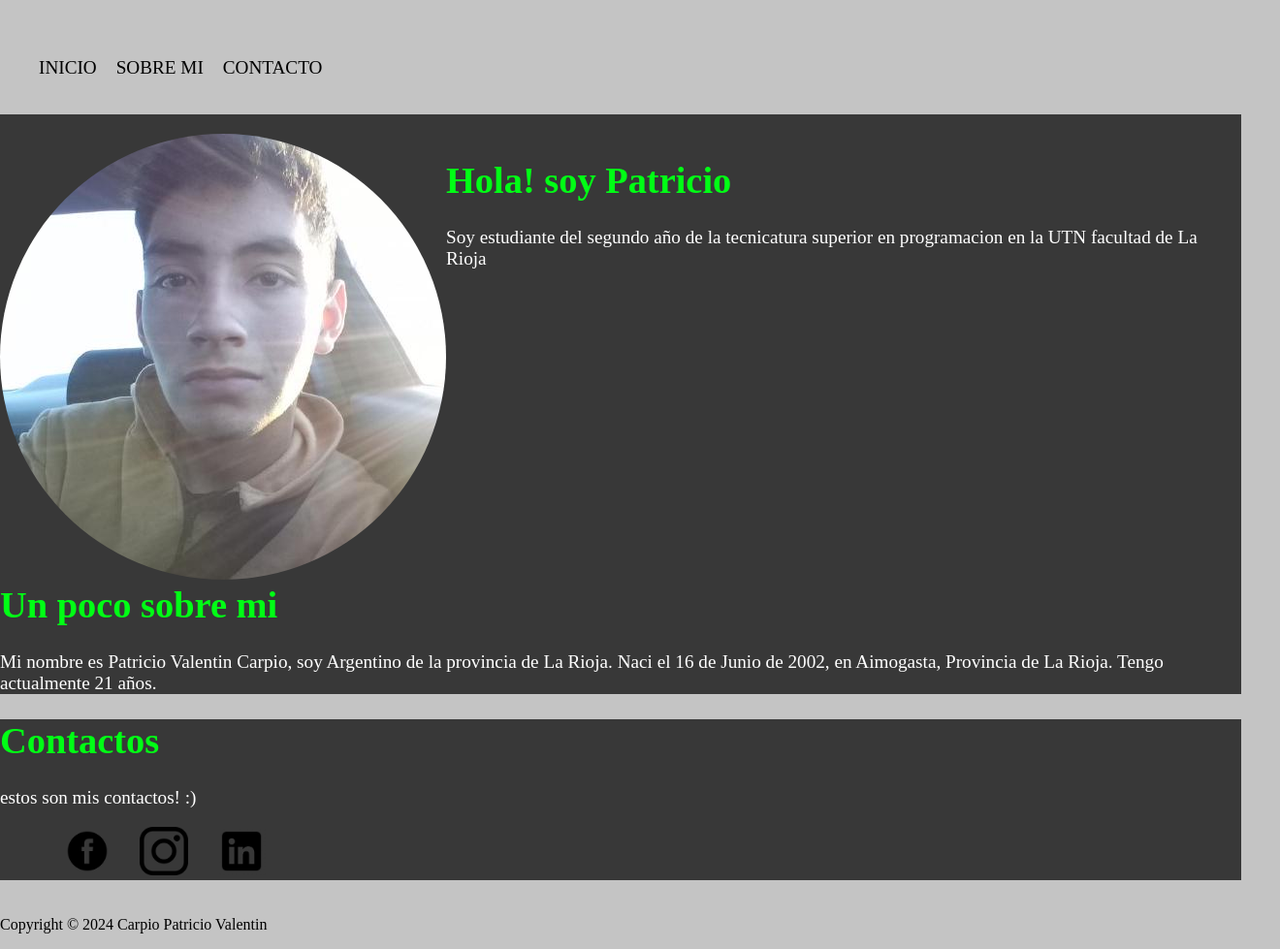
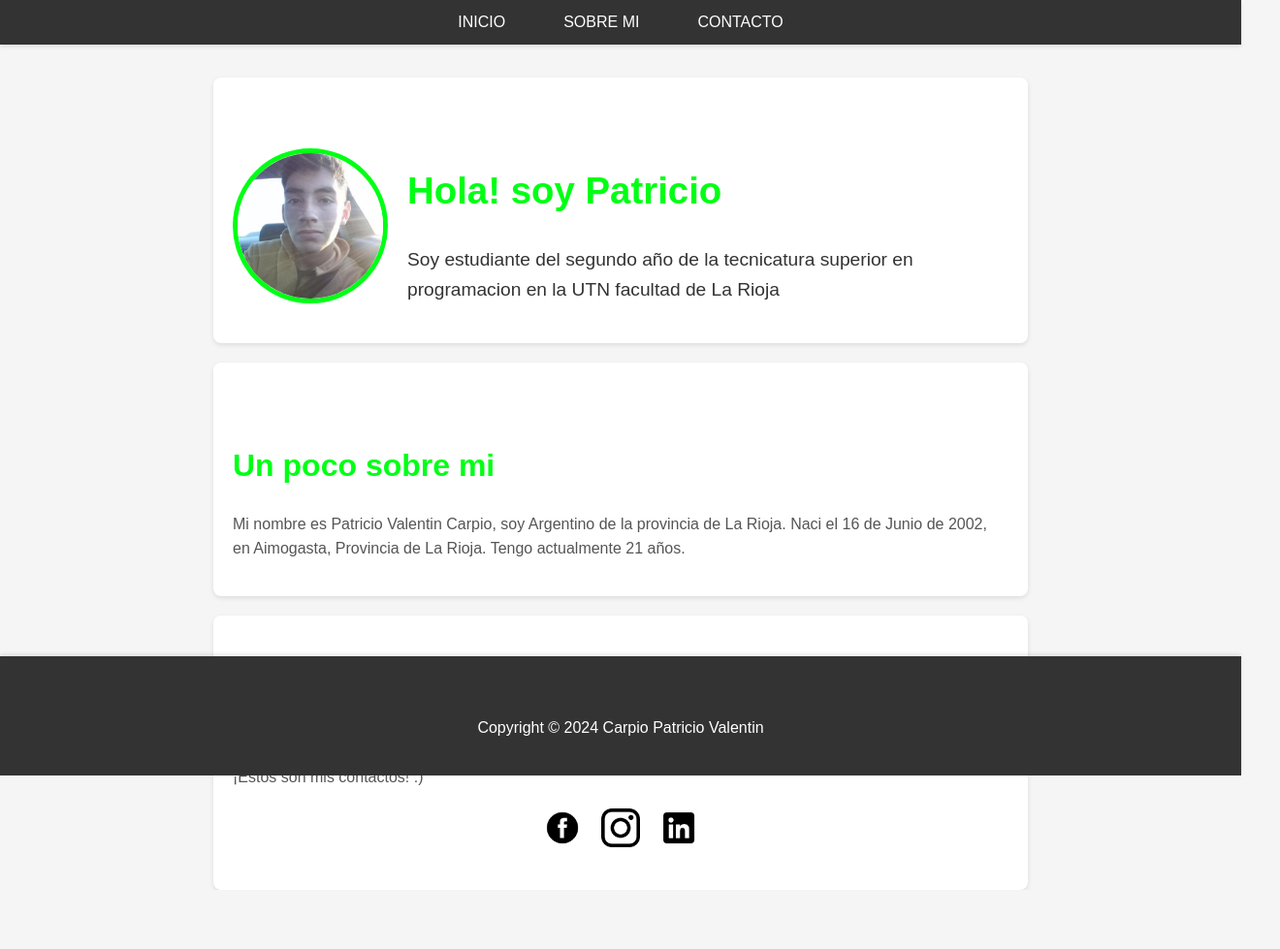
Before and after one commit to Pa7r1/Pa7r1.github.io, a plain HTML site: page index.html in a window 1280 px wide. Shown: the whole page at 97% size, 1320 px wide, since content can reach past the window. After the commit the page ends 918 px from the top, so only its background shows below. Drawn offline with Linux system fonts and the light colour scheme.

Commit message:
arreglos en html y css

```diff
--- a/index.html
+++ b/index.html
@@ -8,7 +8,6 @@
 </head>
 <body>
 
- <header>
 <header>
     <nav>
         <ul>
@@ -39,17 +38,18 @@
 </div>
 
 <div id="CONTACTO_" class="contact">
-            <h1><span style="color: rgb(0, 255, 21) ">Contactos</span></h1>
-            <p>estos son mis contactos! :)</p>
-            <ol class="redes">
-                <a href="https://www.facebook.com/patricio.carpio.3" target="_blank"><img src="recursos/facebookfoto.png" alt="Facebook"></a>
-                <a href="https://www.instagram.com/carpio_patri07/"target="_blank"><img src="recursos/instagramfoto.png"alt="Instagram"></a>
-                <a href="https://github.com/Pa7r1"target="_blank"><img src="recursos/linkedinfoto.png" alt="linkedin"></a>
-            </ol>
+    <h1><span style="color: rgb(0, 255, 21)">Contactos</span></h1>
+    <p>¡Estos son mis contactos! :)</p>
+    <ul class="redes">
+        <li><a href="https://www.facebook.com/patricio.carpio.3" target="_blank"><img src="recursos/facebookfoto.png" alt="Facebook"></a></li>
+        <li><a href="https://www.instagram.com/carpio_patri07/" target="_blank"><img src="recursos/instagramfoto.png" alt="Instagram"></a></li>
+        <li><a href="https://github.com/Pa7r1" target="_blank"><img src="recursos/linkedinfoto.png" alt="LinkedIn"></a></li>
+    </ul>
 </div>
 
 <div class="footer">
     <p><br>Copyright © 2024 Carpio Patricio Valentin</p>
 </div>
+
 </body>
 </html>
--- a/stylo.css
+++ b/stylo.css
@@ -1,88 +1,124 @@
-html{
-    background-color: rgb(196, 196, 196);
-}
-body{
-    margin: 0;
-    padding: 0%;
+/* General Styles */
+html {
+    background-color: rgb(245, 245, 245);
+    font-family: 'Arial', sans-serif;
+    color: #333;
+    scroll-behavior: smooth;
 }
 
-header{
-    margin-top: 30px;
+body {
+    margin: 0;
+    padding: 0;
+    line-height: 1.6;
 }
 
-header li{
-
+/* Header Styles */
+header {
+    background-color: #333;
+    color: white;
+    padding: 10px 0;
+    box-shadow: 0 2px 4px rgba(0, 0, 0, 0.1);
+    position: fixed;
+    width: 100%;
+    top: 0;
+    z-index: 1000;
 }
 
-header a{
-    text-decoration: none;
-    color: black;
+header nav ul {
+    display: flex;
+    justify-content: center;
+    list-style: none;
+    margin: 0;
+    padding: 0;
 }
 
-header a:hover{
-    list-style-type: none;
-    background-color: rgb(0, 255, 21);
-    animation-delay: auto;
-    color: black;
-    border-radius: 100%;
-    margin: 10px;
+header nav li {
+    margin: 0 15px;
 }
 
-header ul{
-    height: 50px;
-    width: 100%;
-    display: inline-flex;
-    color: #ade1fb;
-    font-size: larger;
-    list-style-type: none;
+header nav a {
+    color: white;
+    text-decoration: none;
+    padding: 10px 15px;
+    transition: background-color 0.3s, color 0.3s;
 }
 
-header li{
-    color:aqua;
-    display: inline;
-    padding-top: 10px;
-    margin-right: 20px;
+header nav a:hover {
+    background-color: rgb(0, 255, 21);
+    color: black;
+    border-radius: 5px;
 }
 
-.contendorImg img{
-    border-radius: 100%;
+/* Section Styles */
+.contenedor, .YO, .contact {
+    padding: 60px 20px 20px; /* Adjusted for fixed header */
+    max-width: 800px;
+    margin: 0 auto;
+    background-color: white;
+    border-radius: 8px;
+    box-shadow: 0 2px 5px rgba(0, 0, 0, 0.1);
+    margin-top: 20px;
 }
 
-.contenedor{
-    float: left;
-    width: 100%;
-    height: 8%;
-    margin: 0;
-    background-color: rgb(56, 56, 56);
-    padding-top: 20px;
+.contenedor {
     display: flex;
-    flex-direction: row;
+    align-items: center;
+    margin-top: 80px; /* Additional space for the header */
 }
 
-.textopresent{
-    color: white;
-  font-size: 1.2em;
-  margin-bottom: 10px;
-  display: block;
+.contendorImg img {
+    border-radius: 50%;
+    max-width: 150px;
+    margin-right: 20px;
+    border: 5px solid rgb(0, 255, 21);
 }
 
-.YO{
-    background-color: rgb(56, 56, 56);
-    color: white;
+.textopresent {
+    color: #333;
     font-size: 1.2em;
-    margin-bottom: 10px;
-    display: block;
 }
 
-.contact{
-    background-color: rgb(56, 56, 56);
-    color: white;
-    font-size: 1.2em;
-    margin-bottom: 10px;display: block;
+.YO h1, .contact h1 {
+    color: rgb(0, 255, 21);
 }
 
-.redes a img{
-    width: 50px;
-    height: auto;
-    margin-left: 2%;
+.YO p, .contact p {
+    color: #555;
+    font-size: 1em;
+    line-height: 1.6;
 }
+
+/* Contact Styles */
+.redes {
+    display: flex;
+    justify-content: center;
+    padding: 0;
+    list-style: none;
+    margin-top: 20px;
+}
+
+.redes li {
+    margin: 0 10px;
+}
+
+.redes a img {
+    width: 40px;
+    height: 40px;
+    transition: transform 0.3s;
+}
+
+.redes a img:hover {
+    transform: scale(1.2);
+}
+
+/* Footer Styles */
+.footer {
+    text-align: center;
+    padding: 20px 0;
+    background-color: #333;
+    color: white;
+    position: fixed;
+    width: 100%;
+    bottom: 0;
+    box-shadow: 0 -2px 4px rgba(0, 0, 0, 0.1);
+}
```
Also changed, not shown: recursos/D_NQ_NP_876025-MCO73530339349_122023-O.webp (added). Lines whose indentation alone changed are shown as unchanged.
